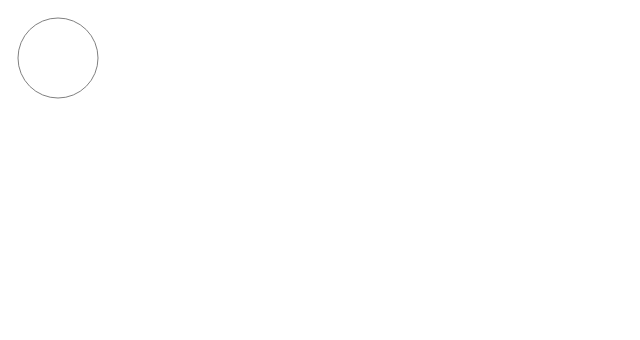
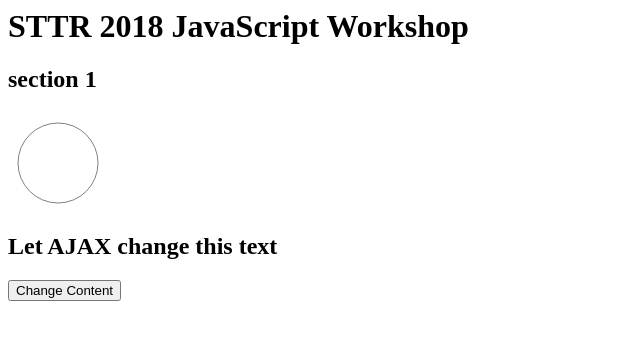
Before and after one commit to canaantt/sandbox-js, a plain HTML site: page index.html in a window 1280 px wide. Shown: the whole page, without its empty margins (0-640 px from the left). Drawn offline with nearby package versions, Linux system fonts and the light colour scheme.

Commit message:
add ajax on front

```diff
--- a/index.html
+++ b/index.html
@@ -1,9 +1,18 @@
 <html>
 <head>
     <script type="text/javascript" src="http://mbostock.github.com/d3/d3.js"></script>
+    <script type="text/javascript" src="https://cdnjs.cloudflare.com/ajax/libs/jquery/3.3.1/core.js"></script>
 </head>
 <body>
+    <h1>STTR 2018 JavaScript Workshop</h1>
+    <h2>
+        section 1
+    </h2>
     <div id="viz"></div>
+    <div id="demo">
+            <h2>Let AJAX change this text</h2>
+            <button type="button" onclick="loadDoc()">Change Content</button>
+          </div>
     <script type="text/javascript">
 
     var sampleSVG = d3.select("#viz")
@@ -20,6 +29,20 @@
         .on("mouseover", function(){d3.select(this).style("fill", "aliceblue");})
         .on("mouseout", function(){d3.select(this).style("fill", "white");});
 
+    function loadDoc() {
+        var xhttp = new XMLHttpRequest();
+        xhttp.onreadystatechange = function() {
+            if (this.readyState == 4 && this.status == 200) {
+                var val = JSON.parse(this.responseText);
+                console.log(val.length);
+                var contentInsertion = val.map(v=>"<p>"+v.screen_name+"</p>");
+                document.getElementById("demo").innerHTML = contentInsertion;
+            }
+        };
+        xhttp.open("GET", "http://localhost:3000/bbi", true);
+        xhttp.send();
+        }
+
     </script>
 </body>
 </html>
```
